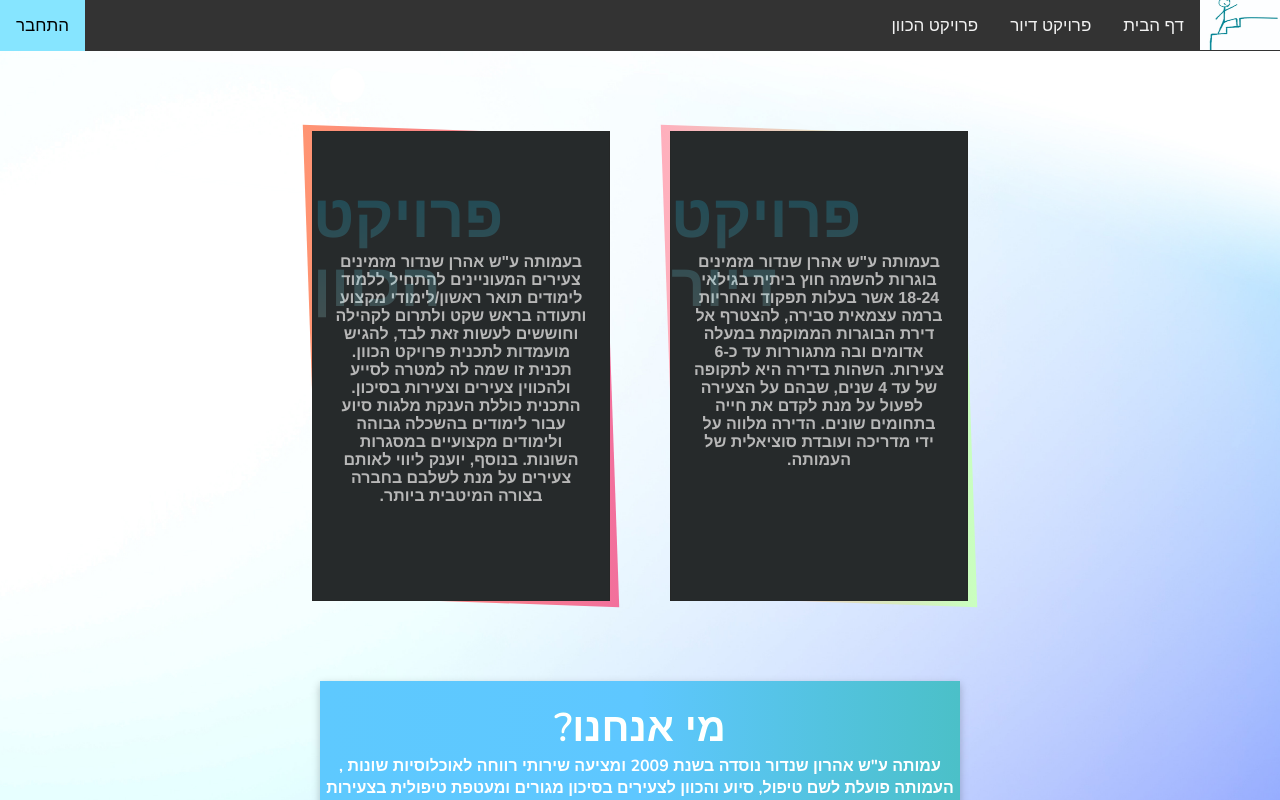
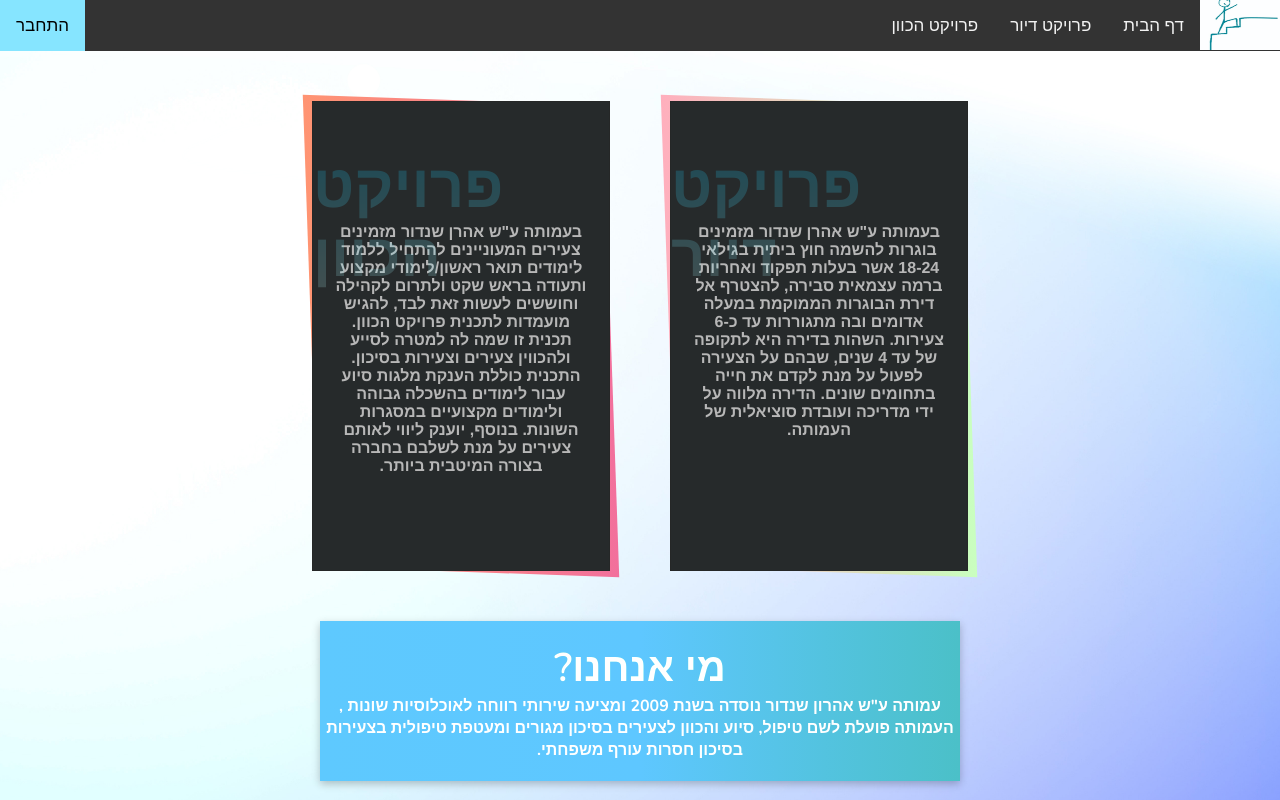
Before and after one commit to ijkode/shandor-project, a React (Create React App) app: page / in a window 1280 px wide. Shown: the top 800 px of the page. Built offline with nearby package versions, Linux system fonts and the light colour scheme; no server answers; a web font is replaced by a local one.

Commit message:
ui improvement for small screens

```diff
--- a/src/App.css
+++ b/src/App.css
@@ -1223,7 +1223,7 @@ fieldset legend {
 
 .tilesWrap {
   padding: 0;
-  margin: 50px auto;
+  margin: 20px auto;
   list-style: none;
   text-align: center;
 }
@@ -1354,7 +1354,7 @@ fieldset legend {
 
 .tilesWrap1 {
   padding: 0;
-  margin: 50px auto;
+  margin: 20px auto;
   list-style: none;
   text-align: center;
 }
```
Also changed, not shown: src/HomePage.jsx (+0 -21 lines).
